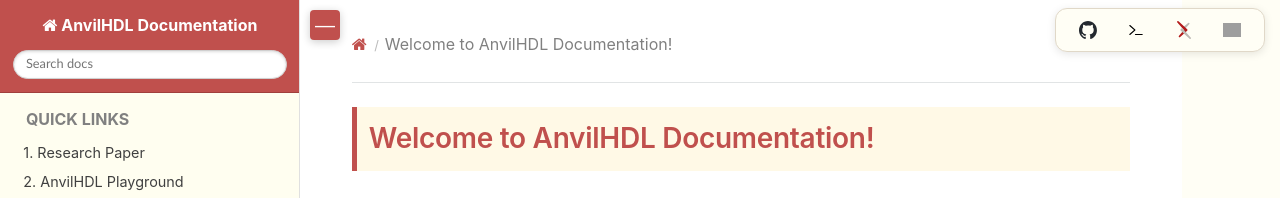
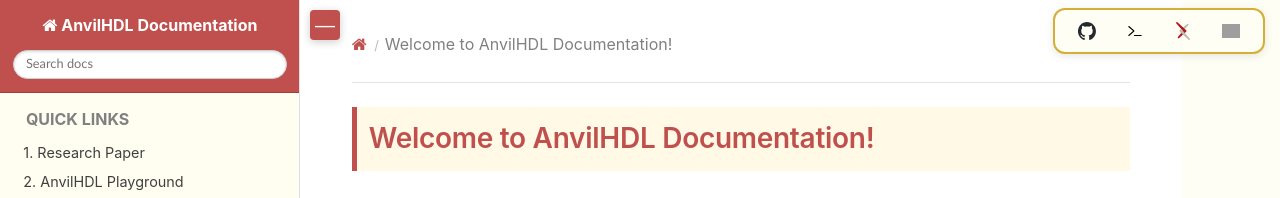
Before and after one commit to AnvilHDL/anvil-docs, a Sphinx documentation site: the page built from docs/index.rst, in a window 1280 px wide. Shown: the top 198 px of the page. Built offline with Sphinx 7.4.7 and the Read the Docs theme 3.1.0, drawn with Linux system fonts in a browser that asks for light colours; grey boxes are pictures that could not be loaded.

Commit message:
add borders

```diff
--- a/docs/static/static.css
+++ b/docs/static/static.css
@@ -16,7 +16,7 @@
     gap: 8px;
     box-shadow: 0 2px 8px rgba(0,0,0,0.1);
     border-radius: 12px;
-    border: 1px solid #e0d8c8;
+    border: 2px solid #d4af37;
     overflow: hidden;
 }
 
@@ -31,13 +31,20 @@
     white-space: nowrap;
     background: transparent;
     border: 1px solid transparent;
+    display: flex;
+    align-items: center;
+    justify-content: center;
 }
 
 .quick-links-navbar a:hover {
     background: #c0504d;
     color: white;
     text-decoration: none;
-    border-color: #c0504d;
+    border-color: #d4af37;
+}
+
+.quick-links-navbar a:hover .quicklink-icon {
+    filter: brightness(0) invert(1);
 }
 
 .navbar-toggle-btn {
```
